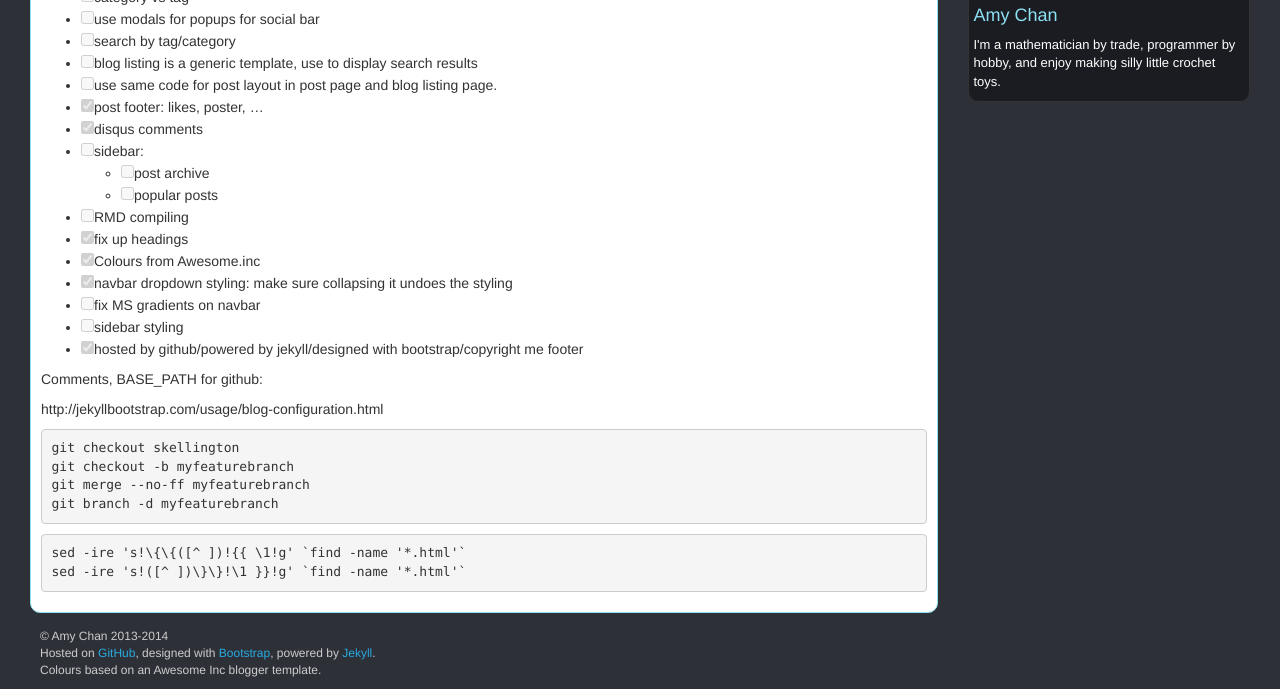
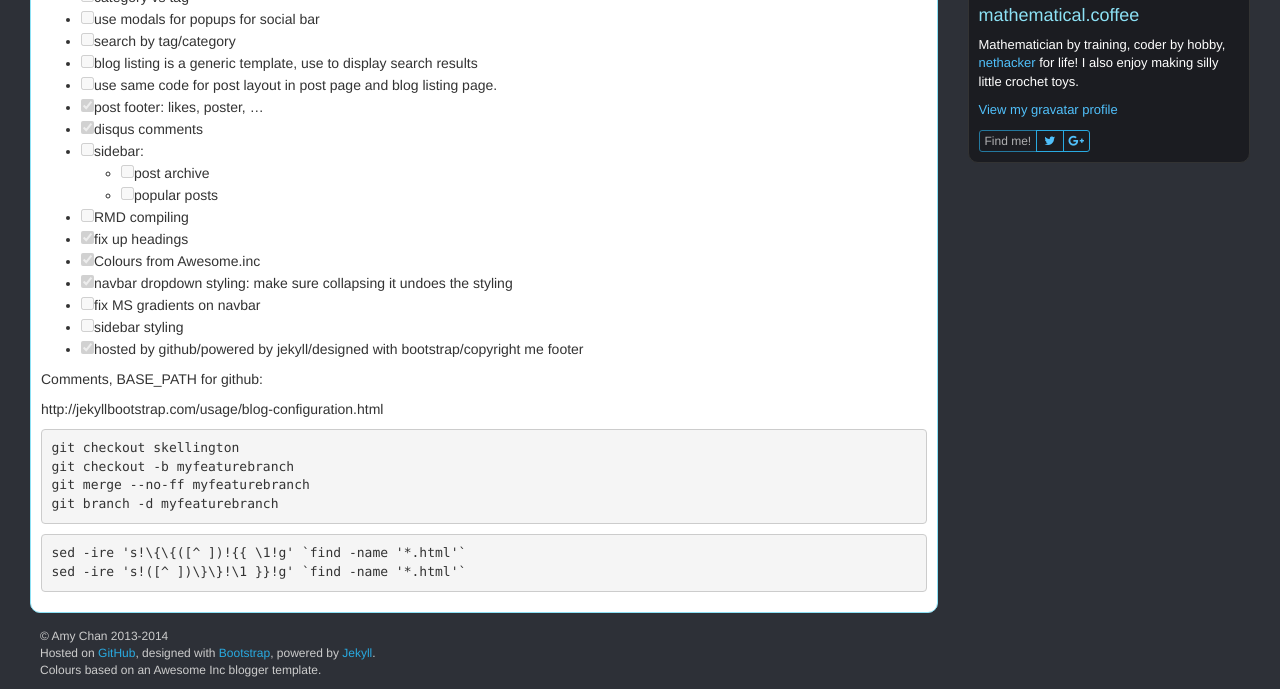
Before and after one commit to mathematicalcoffee/mathematicalcoffee.github.io, a Jekyll site: the page built from index.md, in a window 1280 px wide, cut to the strip 568-1257 px from the top of the page. Built offline with Jekyll 4.4.1, drawn with Linux system fonts in a browser that asks for light colours; nearby versions of some CDN libraries; comment, search, counter and statistics services are not loaded.

Commit message:
about me on the sidebar

```diff
--- a/_config.yml
+++ b/_config.yml
@@ -2,17 +2,20 @@ name: mathematical.coffee
 # write author: amy on your posts to have it signed.
 authors:
     amy:
-        display_name: Amy Chan
+        display_name: mathematical.coffee
         email: mathematical.coffee@gmail.com
         gravatar: b5ea0d229d6133caa156292bbe25095f
-        nickname: mathematical.coffee
-        twitter: "@mathematicoffee"
+        bio: Mathematician by training, coder by hobby, <a href="http://www.nethack.org">nethacker</a> for life! I also enjoy making silly little crochet toys.
+        twitter: mathematicoffee
+        googleplus: AmycoffeebugChan
         github: mathematicalcoffee
         bitbucket: mathematicalcoffee
         web: http://mathematicalcoffee.github.com
-        bio: "I'm a mathematician by trade, programmer by hobby, and enjoy making silly little crochet toys."
+        # facebook: pages/PageName  or your username (appended to facebook.com/)
 description: Demonstrating a skeleton build for a blog.
 timezone: "Australia/Brisbane"
+# the twitter for the site (as opposed to indiv. authors)
+twitter: mathematicoffee
 
 pagination: 5
 
--- a/_includes/sidebar.widget.about.html
+++ b/_includes/sidebar.widget.about.html
@@ -1,15 +1,51 @@
 <!-- TODO -->
 <div class="sidebar-widget about">
-<h3>About Me</h3>
+  <h3>About {% if site.authors.size > 1 %}Us{% else %}Me{% endif %}</h3>
 
 {% for kv in site.authors %}
-<div class="author-small text-left">
+<div class="vcard text-left">
   {% assign author=kv[1] %}
   <a href="{%if author.gravatar %}http://www.gravatar.com/{{author.gravatar}}{% else %}#{% endif %}">
     <img src="http://www.gravatar.com/avatar/{{author.gravatar}}?d=monsterid" alt={{author.nickname}} />
   </a>
   <h4>{{author.display_name}}</h4>
   <p>{% if author.bio %}{{ author.bio }}{% endif %}</p>
+  {% if author.gravatar %}
+  <p><a href="http://www.gravatar.com/{{author.gravatar}}">View my gravatar profile</a></p>
+  {% endif %}
 </div>
+  <div class="btn-group btn-group-xs btn-group-social-bar">
+    <button type="button" class="btn btn-clear disabled">
+      Find me!
+    </button>
+    {% if author.twitter %}
+    <button type="button" class="btn btn-clear btn-social">
+     <a href="https://twitter.com/{{author.twitter}}"
+        target="_blank"
+        title="Follow @{{author.twitter}} on Twitter">
+        <span class="fa fa-twitter fa-fw"></span>
+      </a>
+    </button>
+    {% endif %}
+    {% if author.facebook %}
+    <button type="button" class="btn btn-clear btn-social">
+      <a
+        target="_blank"
+        href="http://www.facebook.com/{{author.facebook}}"
+        title="Follow on Facebook">
+        <span class="fa fa-facebook fa-fw"><span>
+      </a>
+    </button>
+    {% endif %}
+    {% if author.googleplus %}
+    <button type="button" class="btn btn-clear btn-social">
+      <a target="_blank"
+         href="https://plus.google.com/+{{author.googleplus}}"
+         title="Follow {{author.googleplus}} on Google+">
+        <span class="fa fa-google-plus fa-fw"></span>
+      </a>
+    </button>
+    {% endif %}
+  </div>
 {% endfor %}
 </div><!-- about -->
--- a/css/me.css
+++ b/css/me.css
@@ -38,7 +38,7 @@ body {
     -webkit-border-radius: 10px;
     -goog-ms-border-radius: 10px;
     border-radius: 10px;
-    padding: 0 5px;
+    padding: 0 10px 10px;
     color: #ffffff
 }
 
@@ -54,6 +54,16 @@ body {
 
 .sidebar-widget {
     font-size: 13px;
+}
+
+.btn-clear {
+  color: #fff;
+  background-color: transparent;
+  border-color: #29aae1;
+}
+.btn-clear.disabled {
+  background-color: transparent;
+  color: #fff;
 }
 
 /* default: right caret
```
